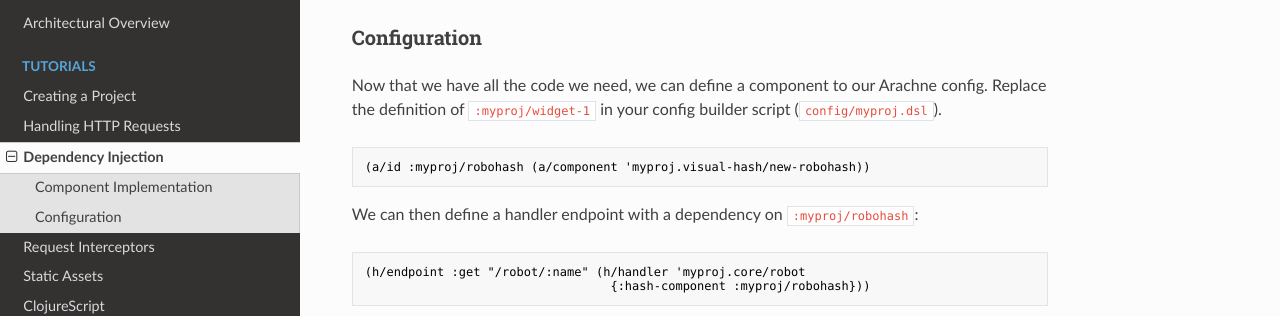
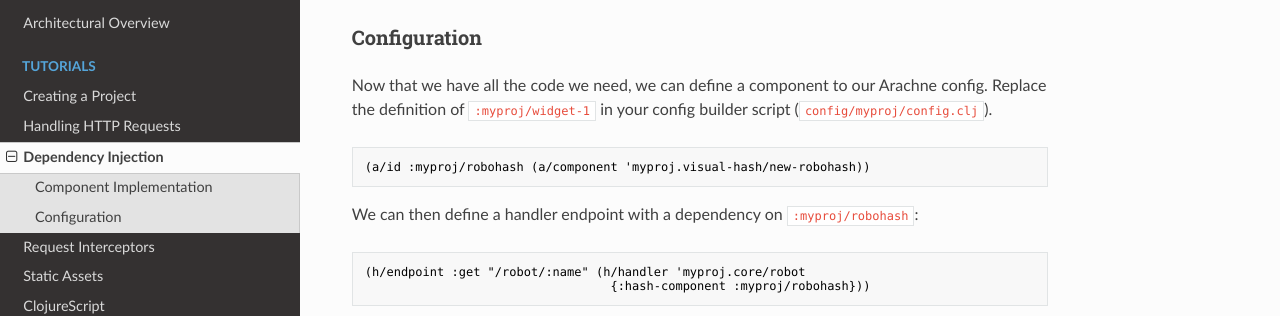
Before and after one commit to arachne-framework/arachne-docs, an MkDocs documentation site: the page built from docs/tutorials/dependency-injection.md, in a window 1280 px wide and 900 px high, scrolled down 2133 px. Shown: the part 156-472 px from the top of the window. Built offline with MkDocs 1.6.1, drawn with Linux system fonts in a browser that asks for light colours; nearby versions of some CDN libraries; old or Windows-style settings are respelled for this version of MkDocs.

Commit message:
fix file name of config script

`````diff
--- a/docs/tutorials/dependency-injection.md
+++ b/docs/tutorials/dependency-injection.md
@@ -68,7 +68,7 @@ Note that we haven't implemented the `com.stuartsierra.component/Lifecycle` prot
 
 ### Configuration
 
-Now that we have all the code we need, we can define a component to our Arachne config. Replace the definition of `:myproj/widget-1` in your config builder script (`config/myproj.dsl`).
+Now that we have all the code we need, we can define a component to our Arachne config. Replace the definition of `:myproj/widget-1` in your config builder script (`config/myproj/config.clj`).
 
 ````clojure
 (a/id :myproj/robohash (a/component 'myproj.visual-hash/new-robohash))
`````
